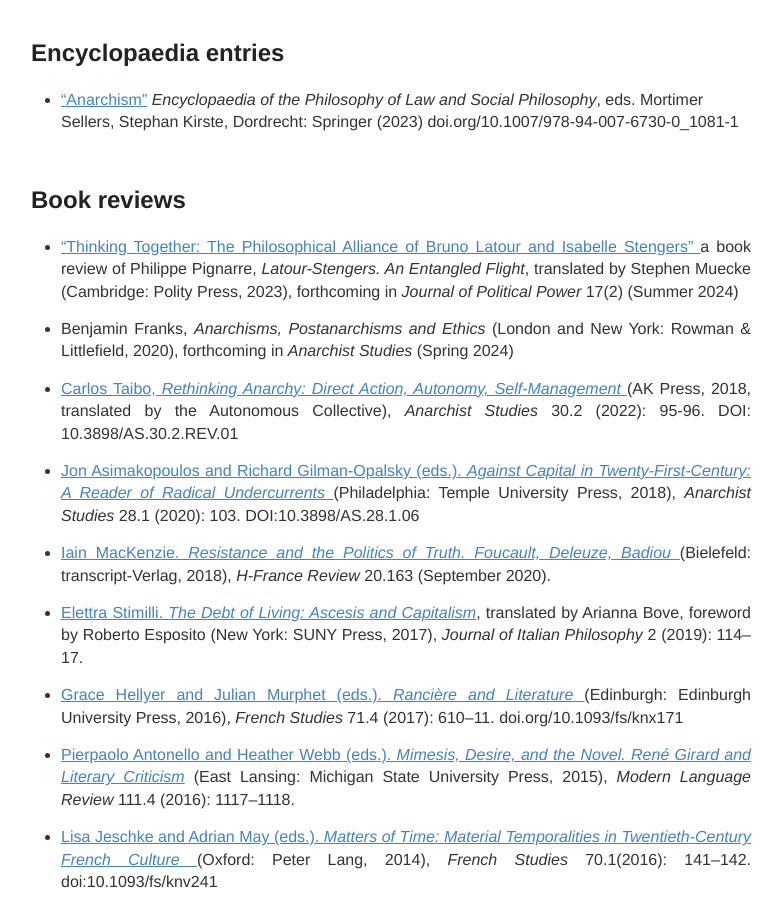
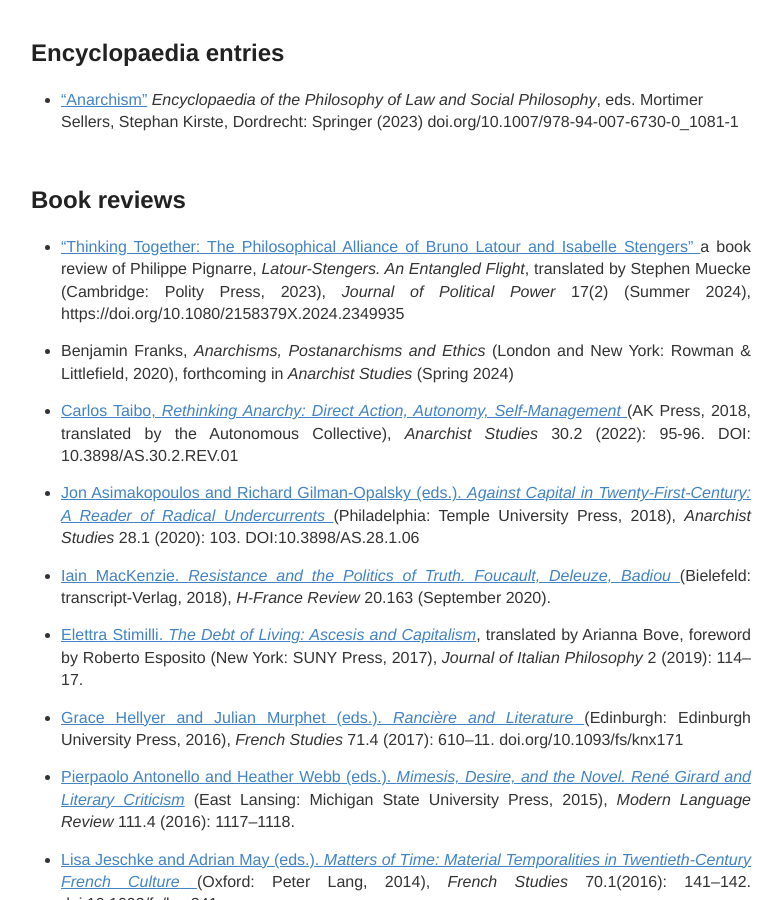
Before and after one commit to IJanicka/IJanicka.github.io, a Jekyll site: the page built from publications.md, in a window 1280 px wide and 900 px high, scrolled down 5399 px. Shown: the whole window, without its empty margins (249-1032 px from the left). Built offline with Jekyll 4.4.1, drawn with Linux system fonts in a browser that asks for light colours.

Commit message:
Update publications.md

```diff
--- a/publications.md
+++ b/publications.md
@@ -91,7 +91,7 @@
 
  <h2>Book reviews</h2>
 
-* <a href="https://www.tandfonline.com/doi/full/10.1080/2158379X.2024.2349935" target="blank"> “Thinking Together: The Philosophical Alliance of Bruno Latour and Isabelle Stengers” <a/> a book review of Philippe Pignarre, *Latour-Stengers. An Entangled Flight*, translated by Stephen Muecke (Cambridge: Polity Press, 2023), forthcoming in *Journal of Political Power* 17(2) (Summer 2024)<br>
+* <a href="https://www.tandfonline.com/doi/full/10.1080/2158379X.2024.2349935" target="blank"> “Thinking Together: The Philosophical Alliance of Bruno Latour and Isabelle Stengers” <a/> a book review of Philippe Pignarre, *Latour-Stengers. An Entangled Flight*, translated by Stephen Muecke (Cambridge: Polity Press, 2023), *Journal of Political Power* 17(2) (Summer 2024), https://doi.org/10.1080/2158379X.2024.2349935<br>
 
 * Benjamin Franks, *Anarchisms, Postanarchisms and Ethics* (London and New York: Rowman & Littlefield, 2020), forthcoming in *Anarchist Studies* (Spring 2024)<br>
 
```
